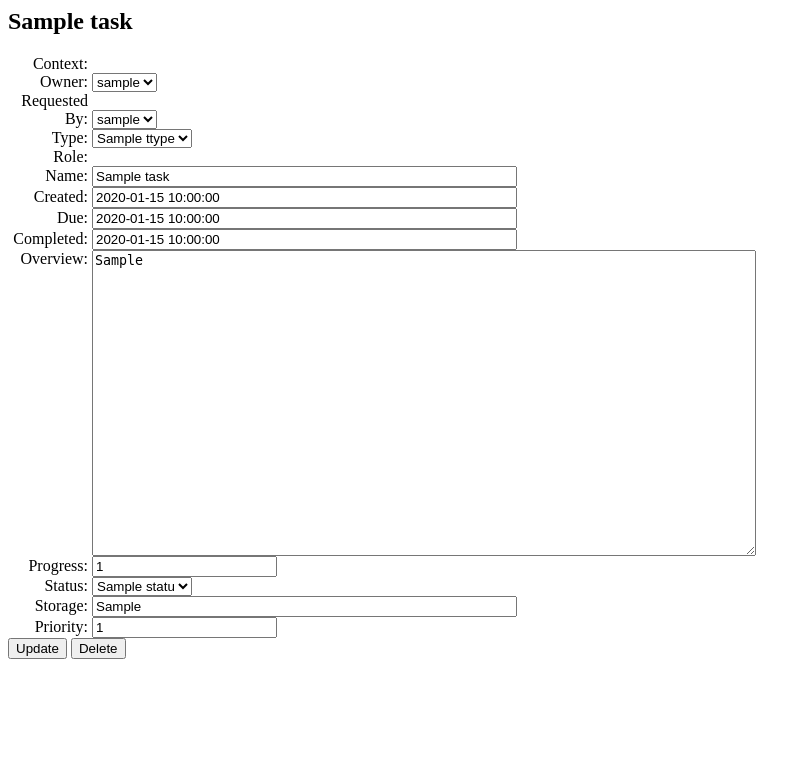
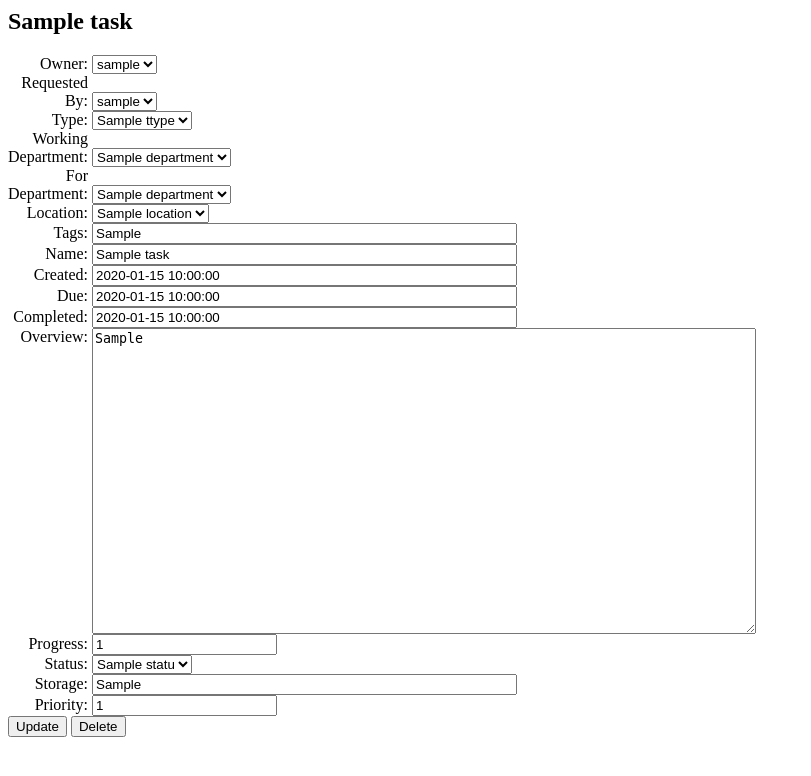
Before and after one commit to breshead/taskdb, a Django app: page /taskgui/task_edit/1 in a window 1280 px wide. Shown: the top 776 px of the page, without its empty margins (0-811 px from the left). Run offline with Django 3.2, Linux system fonts and the light colour scheme; tables that the repository leaves empty hold one stand-in row (values such as "Sample post"); some libraries are stand-ins or nearby versions.

Commit message:
Add w_dept, for_dept, lcoation, tags to task_edit.html, task_view.html

```diff
--- a/taskgui/templates/task_edit.html
+++ b/taskgui/templates/task_edit.html
@@ -42,14 +42,6 @@
     </div>
     {% endif %}
 
-
-    <!-- Context -->
-    <div class="fieldWrapper">
-        {{ form.context.errors }}
-        <label for="id_context">Context:</label>
-        {{ form.context }}
-    </div>
-
     <!-- Owner -->
     <div class="fieldWrapper">
         {{ form.owner.errors }}
@@ -73,12 +65,38 @@
     </div>
 
 
-    <!-- Role -->
+    <!-- Working Dept -->
     <div class="fieldWrapper">
-        {{ form.role.errors }}
-        <label for="id_role">Role:</label>
-        {{ form.role }}
+        {{ form.w_dept.errors }}
+        <label for="id_w_dept">Working Department:</label>
+        {{ form.w_dept }}
     </div>
+
+
+
+    <!-- For Department -->
+    <div class="fieldWrapper">
+        {{ form.for_dept.errors }}
+        <label for="id_for_dept">For Department:</label>
+        {{ form.for_dept }}
+    </div>
+
+
+    <!-- Location -->
+    <div class="fieldWrapper">
+        {{ form.location.errors }}
+        <label for="id_location">Location:</label>
+        {{ form.location }}
+    </div>
+
+
+    <!-- Tags -->
+    <div class="fieldWrapper">
+        {{ form.tags.errors }}
+        <label for="id_tags">Tags:</label>
+        <input id="id_tags" size=50 maxlength="200" name="tags" type="text" value="{{ form.tags.value }}" />
+    </div>
+
 
 
     <!-- Name -->
```
Also changed, not shown: taskgui/templates/task_view.html (+8 -0 lines).
